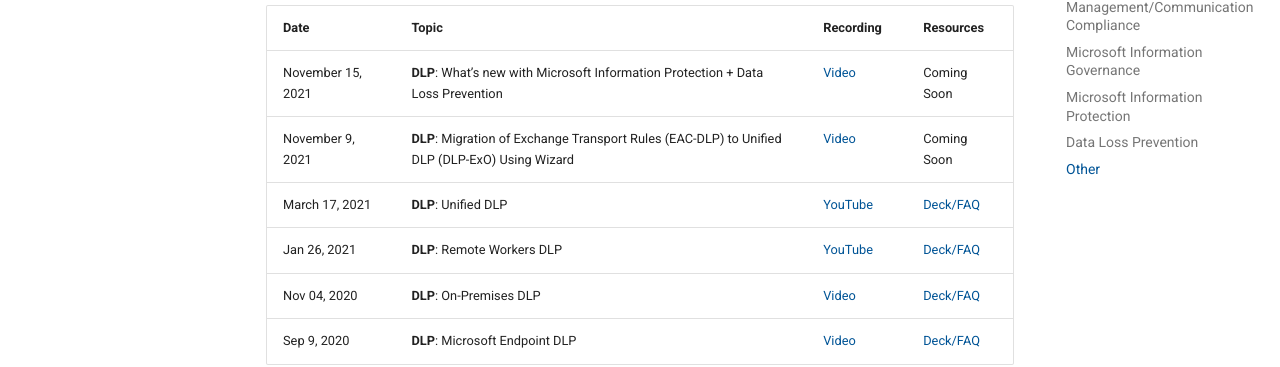
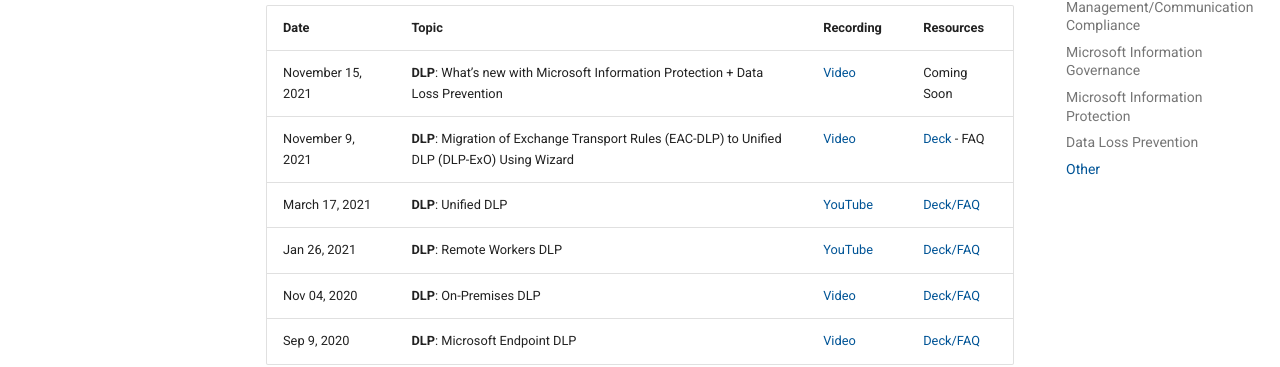
Before and after one commit to microsoft/ComplianceCxE, an MkDocs documentation site: the page built from docs/webinars.md, in a window 1280 px wide and 900 px high, scrolled down 3637 px. Shown: the part 245-612 px from the top of the window. Built offline with MkDocs 1.6.1 and Material for MkDocs 9.7.7, drawn with Linux system fonts in a browser that asks for light colours; comment, search, counter and statistics services are not loaded.

Commit message:
Update webinars.md

```diff
--- a/docs/webinars.md
+++ b/docs/webinars.md
@@ -95,7 +95,7 @@
 |Date|Topic|Recording|Resources|
 |---|---|---|---|
 |November 15, 2021|**DLP**: What’s new with Microsoft Information Protection + Data Loss Prevention| [Video](https://mipc.eventbuilder.com/event/52888) | Coming Soon |
-|November 9, 2021|**DLP**: Migration of Exchange Transport Rules (EAC-DLP) to Unified DLP (DLP-ExO) Using Wizard | [Video](https://mipc.eventbuilder.com/event/51845) | Coming Soon |
+|November 9, 2021|**DLP**: Migration of Exchange Transport Rules (EAC-DLP) to Unified DLP (DLP-ExO) Using Wizard | [Video](https://mipc.eventbuilder.com/event/51845) | [Deck](../resources/files/ETR to DLP.pdf) - FAQ |
 |March 17, 2021|**DLP**: Unified DLP|[YouTube](https://aka.ms/MIPC/webinar-unifieddlp)|[Deck/FAQ](https://techcommunity.microsoft.com/t5/microsoft-security-and/unified-dlp-webinar/ba-p/2247308)|
 |Jan 26, 2021|**DLP**: Remote Workers DLP|[YouTube](https://aka.ms/MIPC/webinar-teamsdlp)|[Deck/FAQ](https://techcommunity.microsoft.com/t5/microsoft-security-and/microsoft-remote-workers-dlp-webinar/ba-p/2203530)|
 |Nov 04, 2020|**DLP**: On-Premises DLP|[Video](https://aka.ms/MIPC/Video-OnPremisesDLP)|[Deck/FAQ](https://techcommunity.microsoft.com/t5/microsoft-security-and/microsoft-on-premises-dlp-webinar/ba-p/1878047#M4545)|
```
